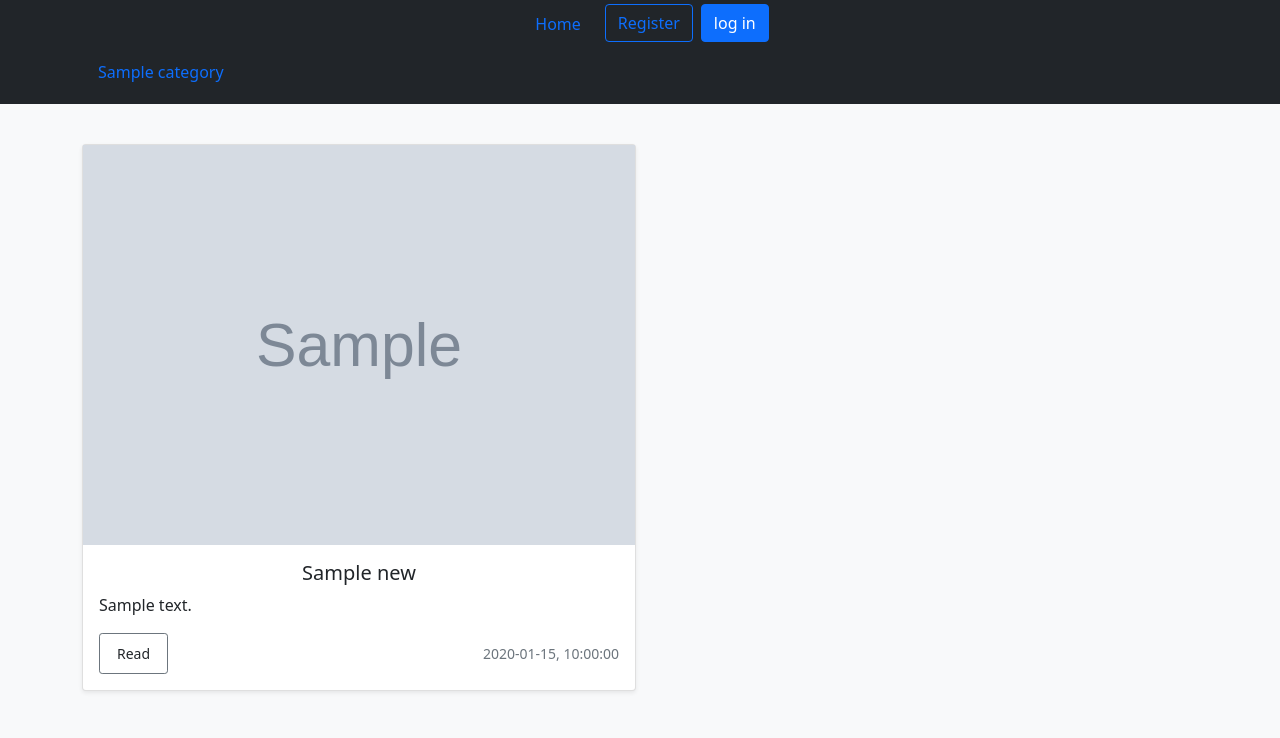
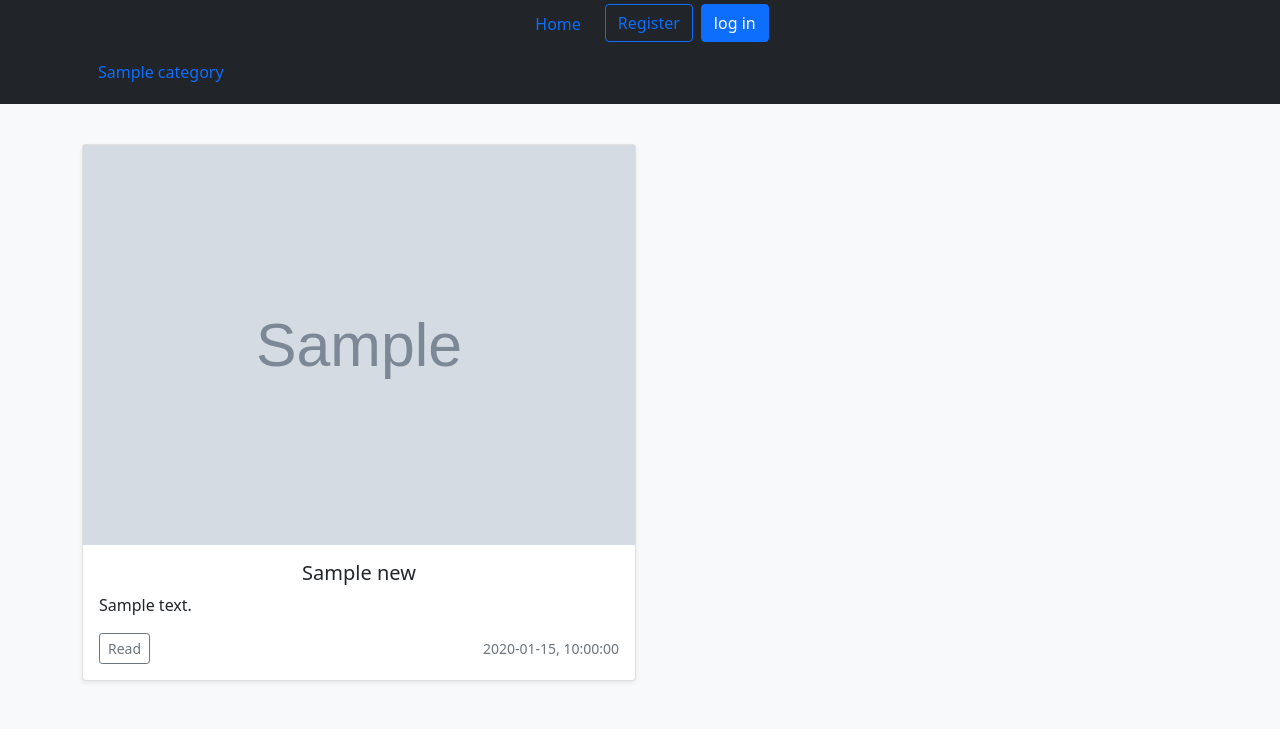
Before and after one commit to Kuleb1n/News_blog, a Django app: page / in a window 1280 px wide. Shown: the top 738 px of the page. Run offline with Django 4.2, Linux system fonts and the light colour scheme; tables that the repository leaves empty hold one stand-in row (values such as "Sample post"); grey boxes marked "Sample" are stand-in pictures.

Commit message:
small changes in links

```diff
--- a/news/templates/news/index.html
+++ b/news/templates/news/index.html
@@ -21,22 +21,16 @@
                         <p class="card-text">{{ news.content|truncatewords:145 }}</p>
                         <div class="d-flex justify-content-between align-items-center">
                             <div class="btn-group">
-                                <button type="button" class="btn btn-sm btn-outline-secondary">
-                                    <a href="{{ news.get_absolute_url }}" class="btn btn-sm">
+                                <a href="{{ news.get_absolute_url }}" class="btn btn-sm btn-outline-secondary">
                                     Read
                                 </a>
-                                </button>
                                 {% if request.user.is_authenticated and user.pk == news.user.pk %}
-                                    <button type="button" class="btn btn-sm btn-outline-danger">
-                                        <a href="{% url 'delete' news.slug %}" class="btn btn-sm">
+                                    <a href="{% url 'delete' news.slug %}" class="btn btn-sm btn-outline-danger">
                                         Delete
                                     </a>
-                                    </button>
-                                    <button type="button" class="btn btn-sm btn-outline-success">
-                                        <a href="{% url 'news-update' news.slug %}" class="btn btn-sm">
+                                    <a href="{% url 'news-update' news.slug %}" class="btn btn-sm btn-outline-success">
                                         Update
                                     </a>
-                                    </button>
                                 {% endif %}
                             </div>
                             <small class="text-muted">{{ news.created_at|date:"Y-m-d, H:i:s" }}</small>
```
Lines whose indentation alone changed are shown as unchanged.
